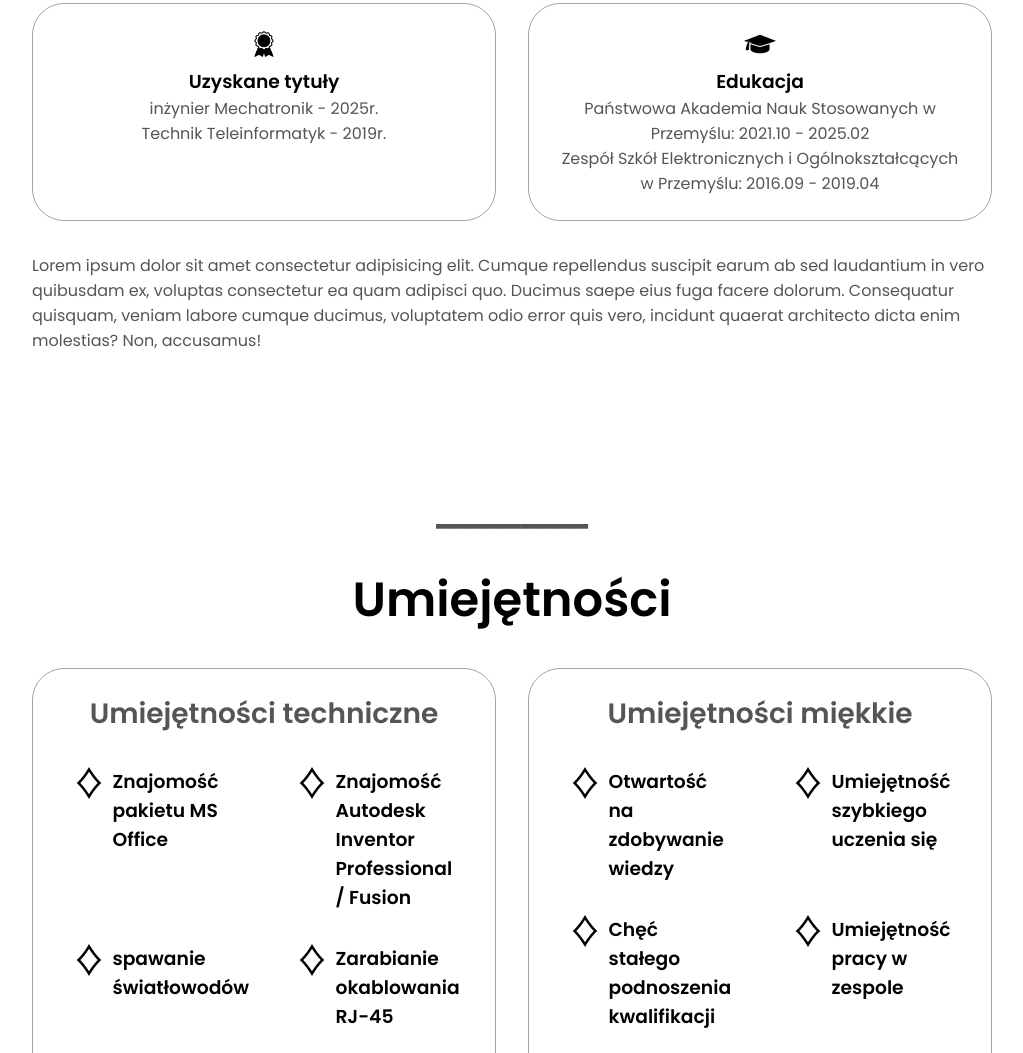
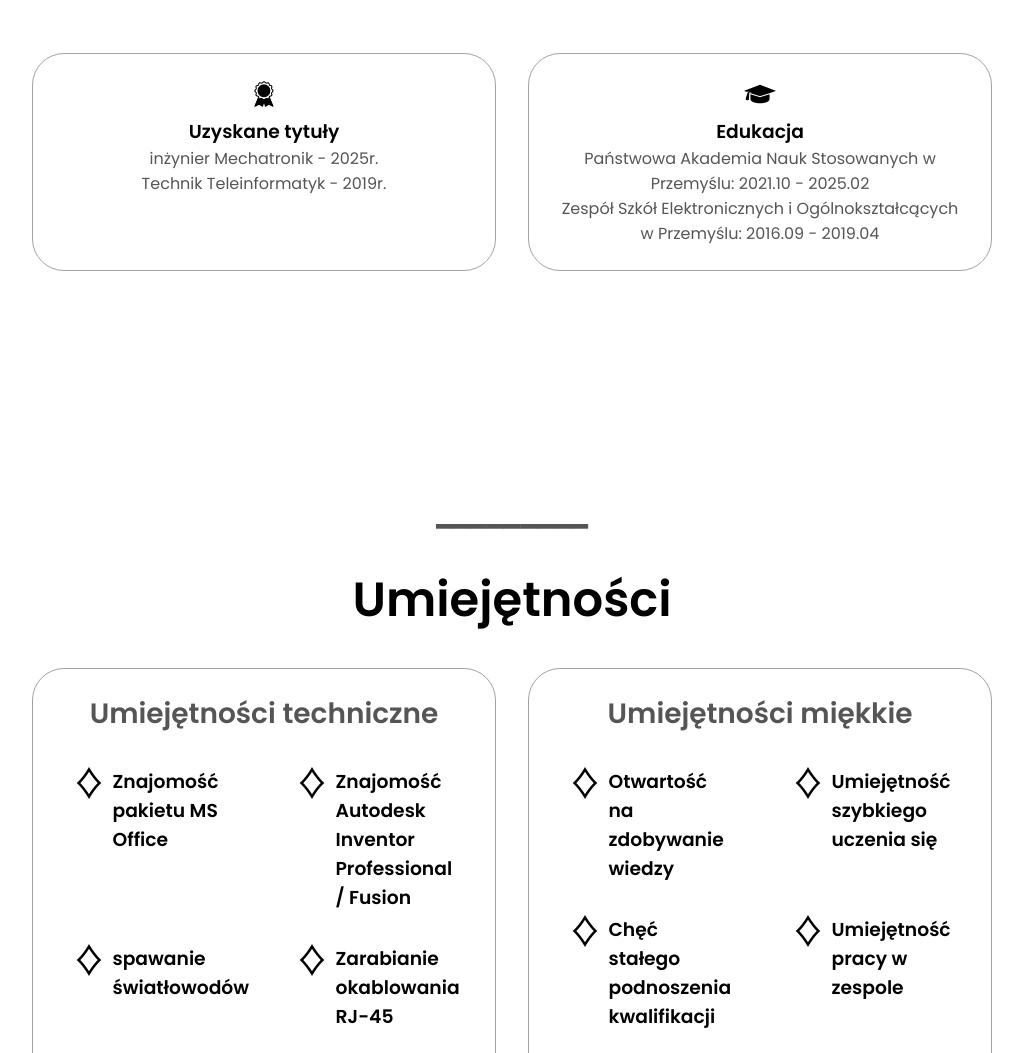
Before and after one commit to danieldut99/strona-glowna, a plain HTML site: page index.html in a window 1280 px wide. Shown: the part 1094-2147 px from the top of the page, without its empty margins (128-1151 px from the left). Drawn offline with Linux system fonts and the light colour scheme.

Commit message:
Update index.html

```diff
--- a/index.html
+++ b/index.html
@@ -99,13 +99,7 @@
                     </div>
                 </div>
                 <div class="text-container">
-                    <p>Lorem ipsum dolor sit amet
-                    consectetur adipisicing elit. Cumque repellendus
-                    suscipit earum ab sed laudantium in vero quibusdam ex,
-                    voluptas consectetur ea quam adipisci quo.
-                    Ducimus saepe eius fuga facere dolorum. Consequatur quisquam,
-                    veniam labore cumque ducimus, voluptatem odio error quis vero,
-                    incidunt quaerat architecto dicta enim molestias? Non, accusamus!
+                    <p>
                 </p>
                 </div>
             </div>
```
